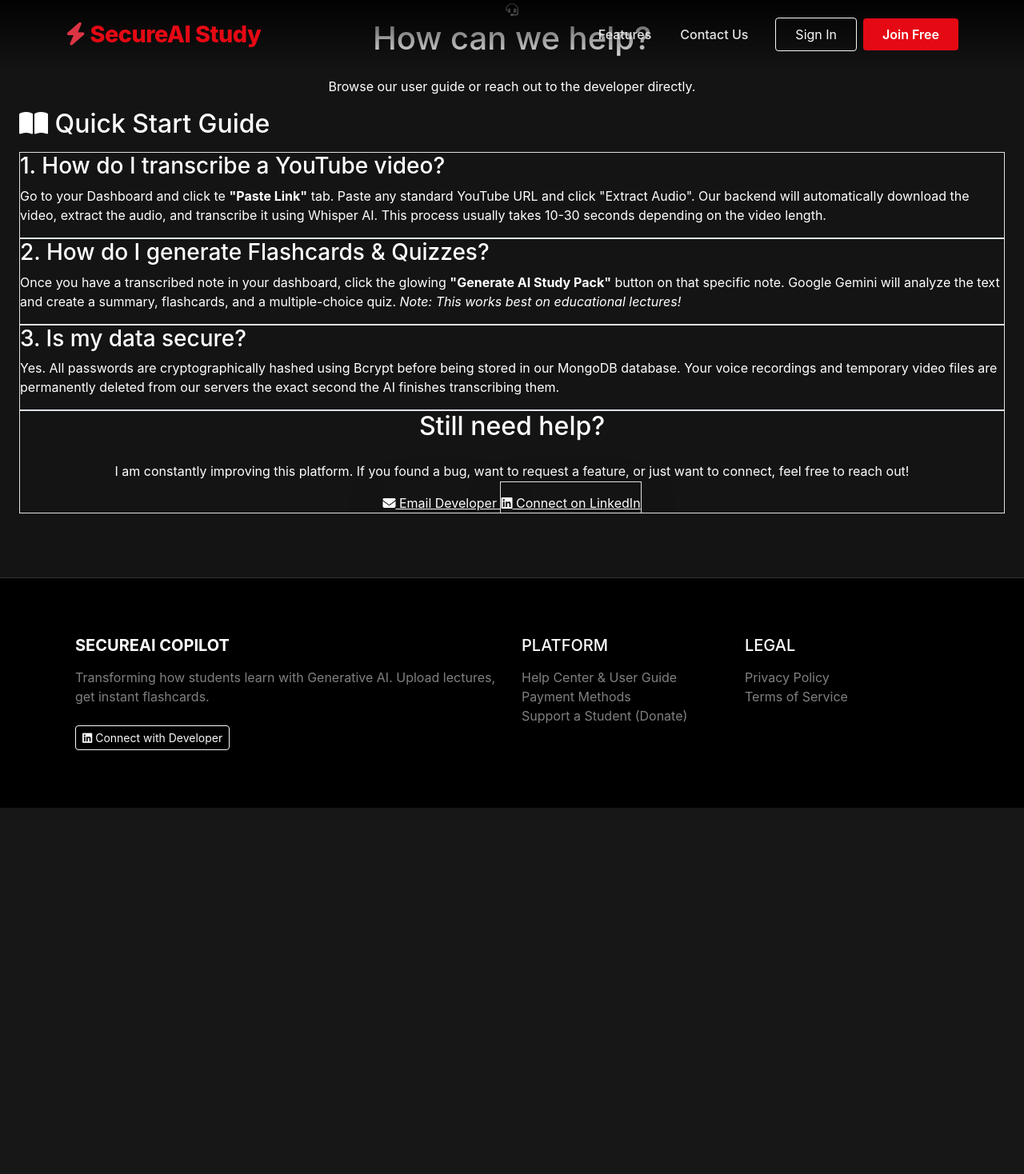
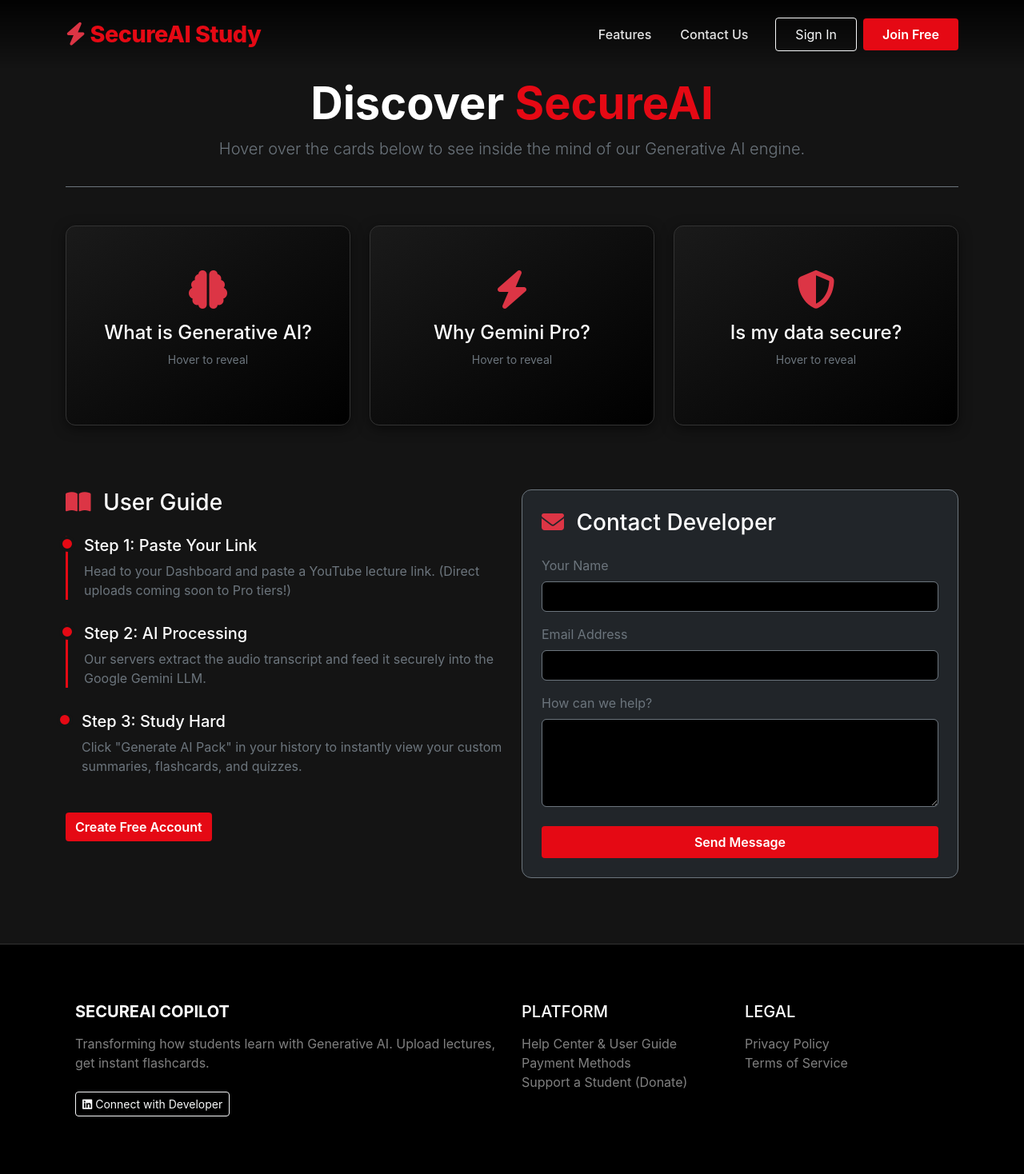
Before and after one commit to Binitshaw21/edtech-ai-platform, a Flask app: page /help in a window 1280 px wide. Shown: the whole page at 80% size. Before the commit the page ends 1010 px from the top, so only its background shows below. Run offline with Flask 3, Linux system fonts and the light colour scheme; some libraries are stand-ins or nearby versions.

Commit message:
Phase 3: Added 3D AI Flashcards and interactive Contact page

```diff
--- a/templates/help.html
+++ b/templates/help.html
@@ -1,49 +1,181 @@
 {% extends "base.html" %}
 
 {% block content %}
-<div class="max-w-4xl mx-auto w-full px-4 sm:px-6 lg:px-8 py-12 flex-grow">
+<style>
+    /* 3D Flip Card CSS */
+    .flip-card {
+        background-color: transparent;
+        height: 250px;
+        perspective: 1000px; /* Gives the 3D effect */
+        margin-bottom: 2rem;
+    }
+    .flip-card-inner {
+        position: relative;
+        width: 100%;
+        height: 100%;
+        text-align: center;
+        transition: transform 0.8s;
+        transform-style: preserve-3d;
+        cursor: pointer;
+    }
+    .flip-card:hover .flip-card-inner {
+        transform: rotateY(180deg);
+    }
+    .flip-card-front, .flip-card-back {
+        position: absolute;
+        width: 100%;
+        height: 100%;
+        -webkit-backface-visibility: hidden; /* Safari */
+        backface-visibility: hidden;
+        border-radius: 12px;
+        display: flex;
+        flex-direction: column;
+        justify-content: center;
+        align-items: center;
+        padding: 20px;
+        box-shadow: 0 4px 15px rgba(0,0,0,0.5);
+    }
+    .flip-card-front {
+        background: linear-gradient(145deg, #1a1a1a, #000000);
+        border: 1px solid #333;
+    }
+    .flip-card-back {
+        background: linear-gradient(145deg, #e50914, #8b0000);
+        color: white;
+        transform: rotateY(180deg);
+        border: 1px solid #ff4d4d;
+    }
 
-    <div class="text-center mb-16">
-        <div class="inline-flex items-center justify-center h-16 w-16 rounded-full bg-indigo-500/10 text-indigo-400 mb-6 text-3xl shadow-[0_0_30px_rgba(99,102,241,0.2)]">
-            <i class="fa-solid fa-headset"></i>
-        </div>
-        <h1 class="text-4xl md:text-5xl font-extrabold text-white mb-4 tracking-tight">How can we help?</h1>
-        <p class="text-gray-400 text-lg">Browse our user guide or reach out to the developer directly.</p>
+    /* Timeline CSS for User Guide */
+    .timeline-step {
+        border-left: 3px solid #e50914;
+        padding-left: 20px;
+        margin-bottom: 30px;
+        position: relative;
+    }
+    .timeline-step::before {
+        content: '';
+        position: absolute;
+        left: -11px;
+        top: 0;
+        width: 20px;
+        height: 20px;
+        background-color: #e50914;
+        border-radius: 50%;
+        border: 4px solid #141414;
+    }
+</style>
+
+<div class="container mt-5 pt-5">
+
+    <div class="text-center mb-5 pb-3 border-bottom border-secondary">
+        <h1 class="display-4 fw-bold text-white">Discover <span style="color: #e50914;">SecureAI</span></h1>
+        <p class="lead text-secondary max-w-75 mx-auto">Hover over the cards below to see inside the mind of our Generative AI engine.</p>
     </div>
 
-    <h2 class="text-2xl font-bold text-white mb-6 border-b border-gray-800 pb-2"><i class="fa-solid fa-book-open text-purple-400 mr-2"></i> Quick Start Guide</h2>
-
-    <div class="space-y-4 mb-16">
-        <div class="glass-card p-6 rounded-xl border border-gray-700 hover:border-indigo-500/50 transition-colors">
-            <h3 class="text-lg font-bold text-indigo-300 mb-2">1. How do I transcribe a YouTube video?</h3>
-            <p class="text-gray-400 text-sm leading-relaxed">Go to your Dashboard and click te <strong>"Paste Link"</strong> tab. Paste any standard YouTube URL and click "Extract Audio". Our backend will automatically download the video, extract the audio, and transcribe it using Whisper AI. This process usually takes 10-30 seconds depending on the video length.</p>
+    <div class="row mb-5">
+        <div class="col-md-4">
+            <div class="flip-card">
+                <div class="flip-card-inner">
+                    <div class="flip-card-front">
+                        <i class="fa-solid fa-brain text-danger mb-3" style="font-size: 3rem;"></i>
+                        <h4 class="text-white">What is Generative AI?</h4>
+                        <p class="text-secondary small">Hover to reveal</p>
+                    </div>
+                    <div class="flip-card-back">
+                        <h5>The Engine</h5>
+                        <p>"I don't just search for keywords. I read your entire transcript, understand the deep context, and predict the perfect study materials word-by-word."</p>
+                    </div>
+                </div>
+            </div>
         </div>
-
-        <div class="glass-card p-6 rounded-xl border border-gray-700 hover:border-purple-500/50 transition-colors">
-            <h3 class="text-lg font-bold text-purple-300 mb-2">2. How do I generate Flashcards & Quizzes?</h3>
-            <p class="text-gray-400 text-sm leading-relaxed">Once you have a transcribed note in your dashboard, click the glowing <strong>"Generate AI Study Pack"</strong> button on that specific note. Google Gemini will analyze the text and create a summary, flashcards, and a multiple-choice quiz. <em>Note: This works best on educational lectures!</em></p>
+        <div class="col-md-4">
+            <div class="flip-card">
+                <div class="flip-card-inner">
+                    <div class="flip-card-front">
+                        <i class="fa-solid fa-bolt text-danger mb-3" style="font-size: 3rem;"></i>
+                        <h4 class="text-white">Why Gemini Pro?</h4>
+                        <p class="text-secondary small">Hover to reveal</p>
+                    </div>
+                    <div class="flip-card-back">
+                        <h5>Lightning Fast</h5>
+                        <p>"By processing data in the cloud rather than on your local device, I can summarize a 1-hour lecture into flashcards in less than 5 seconds."</p>
+                    </div>
+                </div>
+            </div>
         </div>
-
-        <div class="glass-card p-6 rounded-xl border border-gray-700 hover:border-emerald-500/50 transition-colors">
-            <h3 class="text-lg font-bold text-emerald-300 mb-2">3. Is my data secure?</h3>
-            <p class="text-gray-400 text-sm leading-relaxed">Yes. All passwords are cryptographically hashed using Bcrypt before being stored in our MongoDB database. Your voice recordings and temporary video files are permanently deleted from our servers the exact second the AI finishes transcribing them.</p>
+        <div class="col-md-4">
+            <div class="flip-card">
+                <div class="flip-card-inner">
+                    <div class="flip-card-front">
+                        <i class="fa-solid fa-shield-halved text-danger mb-3" style="font-size: 3rem;"></i>
+                        <h4 class="text-white">Is my data secure?</h4>
+                        <p class="text-secondary small">Hover to reveal</p>
+                    </div>
+                    <div class="flip-card-back">
+                        <h5>Enterprise Privacy</h5>
+                        <p>"Absolutely. Your transcripts are processed securely, turned into study packs, and never used to train outside public models."</p>
+                    </div>
+                </div>
+            </div>
         </div>
     </div>
 
-    <div class="glass-card p-8 md:p-12 rounded-2xl border border-indigo-500/30 text-center relative overflow-hidden">
-        <div class="absolute top-0 left-0 w-full h-1 bg-gradient-to-r from-indigo-500 via-purple-500 to-emerald-500"></div>
-        <h2 class="text-2xl font-bold text-white mb-4">Still need help?</h2>
-        <p class="text-gray-400 mb-8 max-w-lg mx-auto">I am constantly improving this platform. If you found a bug, want to request a feature, or just want to connect, feel free to reach out!</p>
+    <div class="row mt-5">
+        <div class="col-md-6 mb-5">
+            <h3 class="text-white mb-4"><i class="fa-solid fa-book-open text-danger me-2"></i> User Guide</h3>
+            <div class="timeline-step">
+                <h5 class="text-white">Step 1: Paste Your Link</h5>
+                <p class="text-secondary">Head to your Dashboard and paste a YouTube lecture link. (Direct uploads coming soon to Pro tiers!)</p>
+            </div>
+            <div class="timeline-step">
+                <h5 class="text-white">Step 2: AI Processing</h5>
+                <p class="text-secondary">Our servers extract the audio transcript and feed it securely into the Google Gemini LLM.</p>
+            </div>
+            <div class="timeline-step border-0">
+                <h5 class="text-white">Step 3: Study Hard</h5>
+                <p class="text-secondary">Click "Generate AI Pack" in your history to instantly view your custom summaries, flashcards, and quizzes.</p>
+            </div>
+            {% if not current_user.is_authenticated %}
+                <a href="{{ url_for('register') }}" class="btn btn-brand mt-3">Create Free Account</a>
+            {% endif %}
+        </div>
 
-        <div class="flex flex-col sm:flex-row justify-center gap-4">
-            <a href="mailto:binitshaw21@gmail.com" class="bg-indigo-600 hover:bg-indigo-700 text-white font-bold py-3 px-8 rounded-xl transition-all shadow-lg flex items-center justify-center gap-2">
-                <i class="fa-solid fa-envelope"></i> Email Developer
-            </a>
-            <a href="https://linkedin.com/in/your-profile" target="_blank" class="bg-gray-800 hover:bg-gray-700 text-white border border-gray-600 font-bold py-3 px-8 rounded-xl transition-all shadow-lg flex items-center justify-center gap-2">
-                <i class="fa-brands fa-linkedin text-[#0A66C2]"></i> Connect on LinkedIn
-            </a>
+        <div class="col-md-6">
+            <div class="card bg-dark border-secondary p-4" style="border-radius: 12px;">
+                <h3 class="text-white mb-4"><i class="fa-solid fa-envelope text-danger me-2"></i> Contact Developer</h3>
+                <form onsubmit="event.preventDefault(); showContactSuccess();">
+                    <div class="mb-3">
+                        <label class="form-label text-secondary">Your Name</label>
+                        <input type="text" class="form-control bg-black border-secondary text-white" required>
+                    </div>
+                    <div class="mb-3">
+                        <label class="form-label text-secondary">Email Address</label>
+                        <input type="email" class="form-control bg-black border-secondary text-white" required>
+                    </div>
+                    <div class="mb-4">
+                        <label class="form-label text-secondary">How can we help?</label>
+                        <textarea class="form-control bg-black border-secondary text-white" rows="4" required></textarea>
+                    </div>
+                    <button type="submit" class="btn btn-brand w-100 py-2">Send Message</button>
+                </form>
+            </div>
         </div>
     </div>
 
 </div>
-{% endblock %}h
+
+<script>
+    function showContactSuccess() {
+        Swal.fire({
+            icon: 'success',
+            title: 'Message Sent!',
+            text: 'Thanks for reaching out. Binit will get back to you shortly.',
+            background: '#1a1a1a',
+            color: '#fff',
+            confirmButtonColor: '#e50914'
+        });
+        document.querySelector('form').reset();
+    }
+</script>
+{% endblock %}
```
